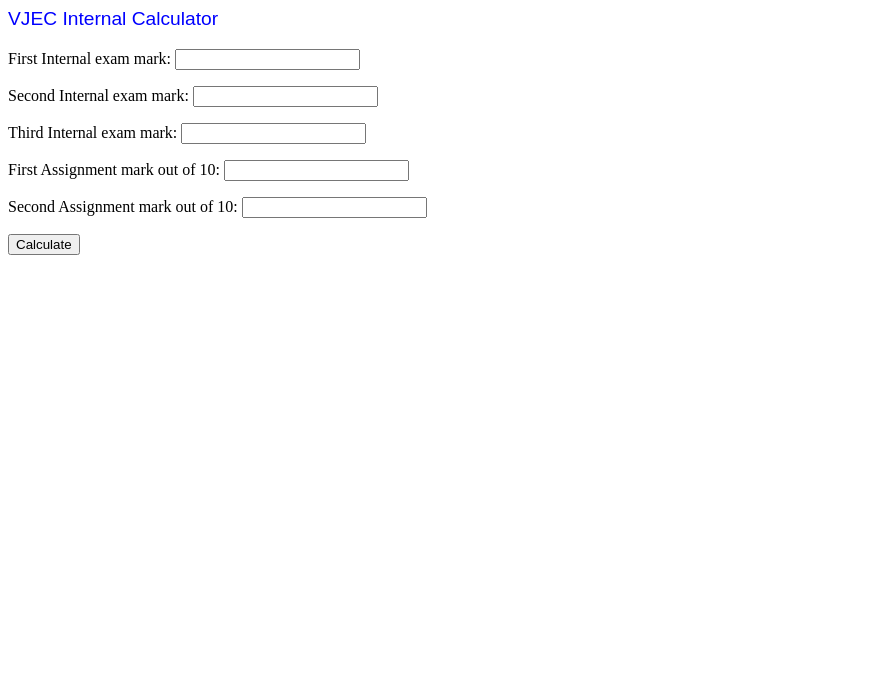
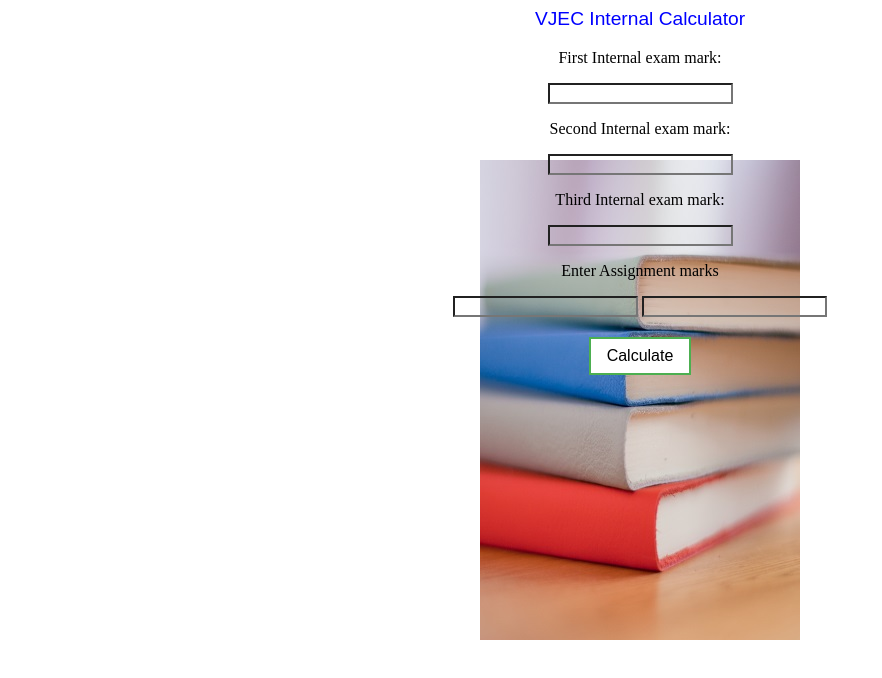
Before and after one commit to jeffinvinod/vjecinternalcalc, a plain HTML site: page index.html in a window 1280 px wide. Shown: the whole page, without its empty margins (0-882 px from the left). Drawn offline with Linux system fonts and the light colour scheme.

Commit message:
Add files via upload
css

```diff
--- a/index.html
+++ b/index.html
@@ -1,20 +1,75 @@
 <html>
 <body>
+    <head>
+        <style>
+            #a{
+    background-color:transparent;
+}
+            #b{
+    background-color:transparent;
+}
+            #c{
+    background-color:transparent;
+}
+            #e{
+    background-color:transparent;
+}
+            #f{
+    background-color:transparent;
+}
+.center {
+  text-align: center;
+}
+
+            .button {
+  background-color: #4CAF50; /* Green */
+  border: none;
+  color: white;
+  padding: 8px 16px;
+  text-align: center;
+  text-decoration: none;
+  display: inline-block;
+  font-size: 16px;
+  margin: 4px 2px;
+  -webkit-transition-duration: 0.4s; /* Safari */
+  transition-duration: 0.4s;
+  cursor: pointer;
+}
+
+.button1 {
+  background-color: white;
+  color: black;
+  border: 2px solid #4CAF50;
+}
+.button1:hover {
+  background-color: #4CAF50;
+  color: white;
+}
+            body {
+    background-image: url("back2.jpg");
+                background-position: center;
+                background-repeat: no-repeat;
+}
+</style>
+    </head>
+    <div class="center">
     <p id="vjec">VJEC Internal Calculator</p>
-    <p> First Internal exam mark: <input type="number" id="a"> </p>
+        <p> First Internal exam mark:</p>
+        <p> <input type="number" id="a"> </p>
 
-    <p> Second Internal exam mark: <input type="number" id="b"> </p>
+        <p> Second Internal exam mark:</p>
+        <p> <input type="number" id="b"> </p>
 
-    <p> Third Internal exam mark: <input type="number" id="c"> </p>
+        <p> Third Internal exam mark:</p>
+        <p> <input type="number" id="c"> </p>
 
-    <p> First Assignment mark out of 10: <input type="number" id="e"> </p>
+        <p> Enter Assignment marks</p>
+            <p> <input type="number" id="e"> <input type="number" id="f"> </p>
 
-    <p> Second Assignment mark out of 10: <input type="number" id="f"> </p>
-
-
-<button onclick="myFunction()">Calculate</button>
+<button class="button button1" onclick="myFunction()">Calculate</button>
 
     <p id="demo"></p>
+    </div>
 
 
 <script>
```
Also changed, not shown: back2.jpg (added).
